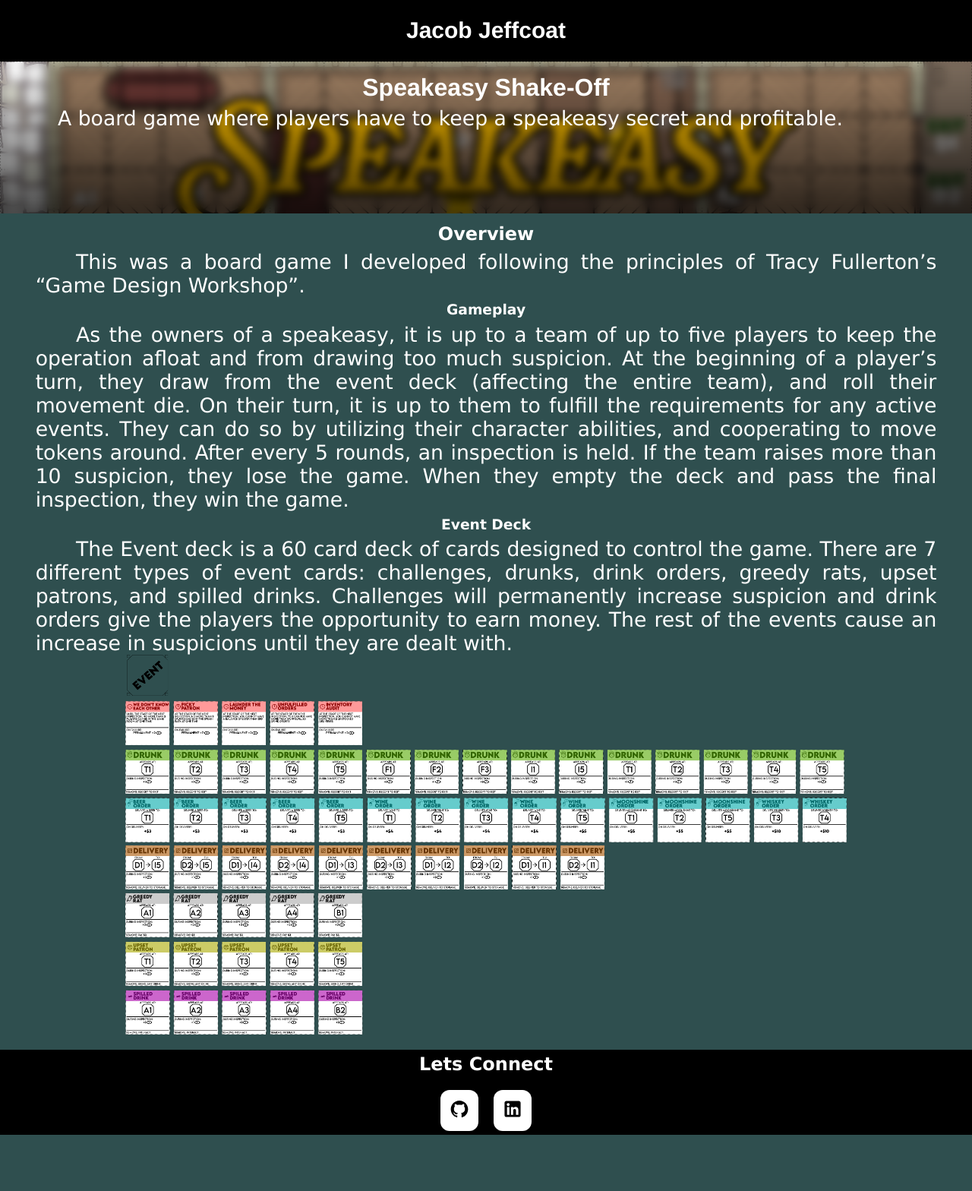
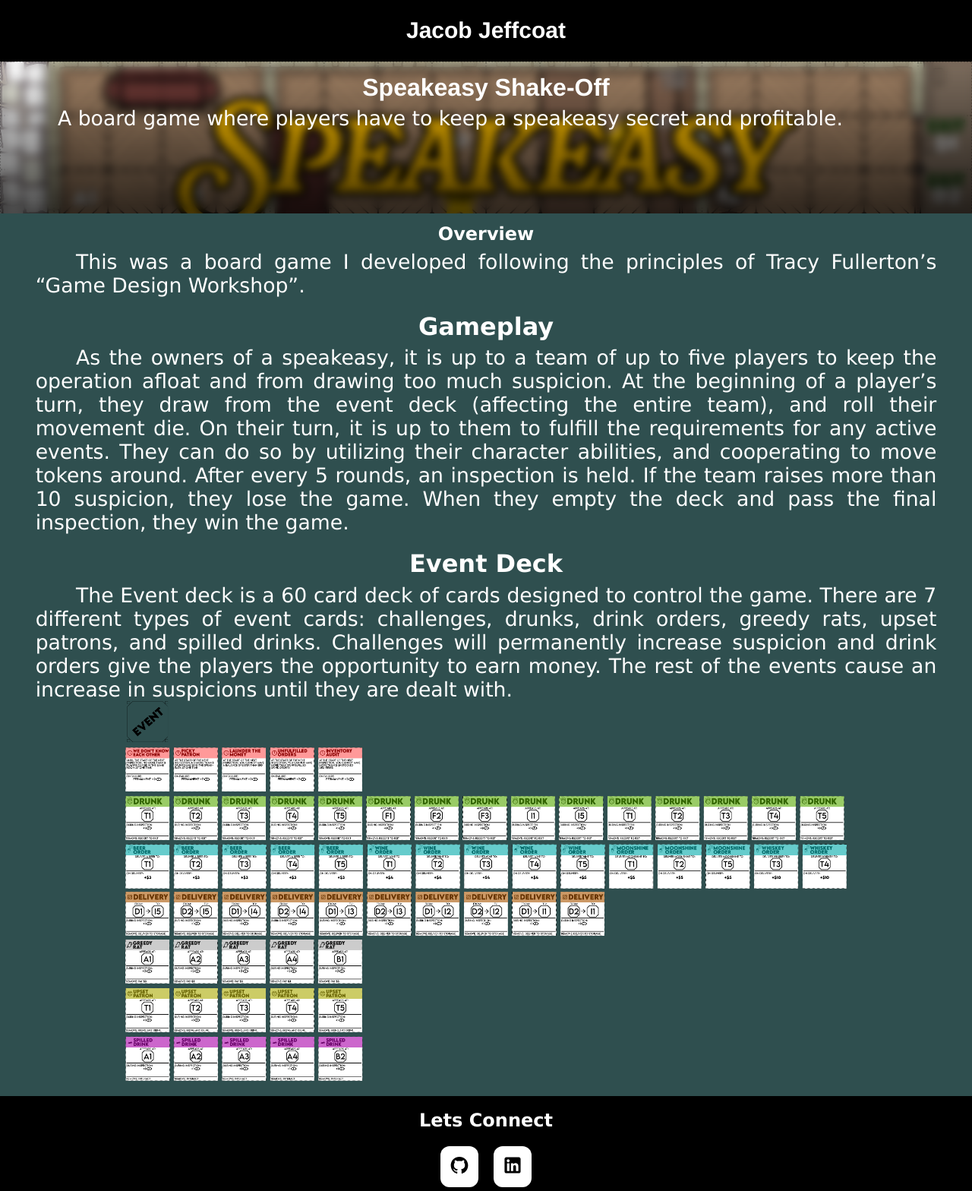
Before and after one commit to JeffcoatDesign/Portfolio, a Jekyll site: the page built from docs/_projects/Speakeasy Shake-Off.md, in a window 1280 px wide. Shown: the whole page at 76% size. Built offline with Jekyll 4.4.1, drawn with Linux system fonts in a browser that asks for light colours; before the commit the page ends 1494 px from its top, so only the background shows below that.

Commit message:
Update portfolio.css

```diff
--- a/docs/assets/portfolio.css
+++ b/docs/assets/portfolio.css
@@ -29,15 +29,18 @@ h1 {
 }
 
 h2 {
+    margin-top: 10pt;
     color: white;
     font-family: verdana;
     text-align: center;
 }
 
 h3 {
+    margin-top: 10pt;
     color: white;
     font-family: verdana;
     text-align: center;
+    font-size: 24pt;
 }
 
 p {
```
